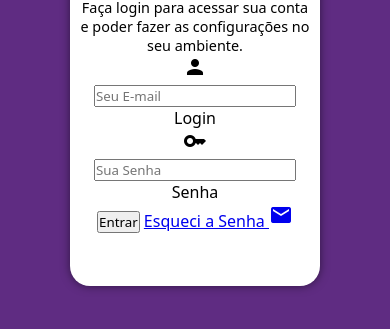
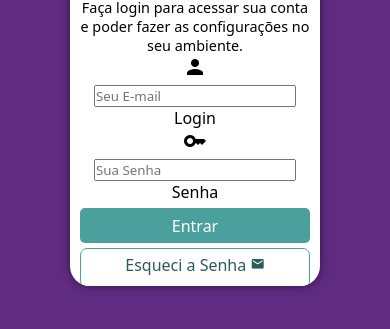
Before and after one commit to Tiago0984/projeto-login, a plain HTML site: page index.html in a window 390 px wide. Shown: the part 411-740 px from the top of the page. Drawn offline with Linux system fonts and the light colour scheme.

Commit message:
ajustes na tela tablet

```diff
--- a/estilos/media-query.css
+++ b/estilos/media-query.css
@@ -29,7 +29,7 @@ Grandes Telas: acima de 1200px
     section#login > div#formulario{
         float: right;
         width: 70%;
-        padding-top: 70px;
+        padding-top: 130px;
     }
 }
 
--- a/estilos/style.css
+++ b/estilos/style.css
@@ -57,3 +57,44 @@ section#login > div#formulario{
 div#formulario > p{
     font-size: 0.9em;
 }
+
+form > input[type=submit]{
+    display: block;
+    font-size: 1em;
+    width: 100%;
+    margin-top: 5px;
+    height: 35px;
+    background-color: #49a09d;
+    color: white;
+    border: none;
+    border-radius: 5px;
+    cursor: pointer;
+}
+
+form > input[type=submit]:hover{
+    background-color: #295c5a;
+}
+
+form > a.botao{
+    display: block;
+    text-align: center;
+    font-size: 1em;
+    width: 100%;
+    height: 40px;
+    background-color: white;
+    border: 1px solid #49a09d;
+    border-radius: 7px;
+    text-decoration: none;
+    color: #295c5a;
+    padding-top: 5px;
+    margin-top: 5px;
+
+}
+
+form > a.botao:hover{
+    background-color: #62dfdb;
+}
+
+form > a.botao > i{
+    font-size: 0.9em;
+}
--- a/index.html
+++ b/index.html
@@ -30,7 +30,7 @@
                         <label for="isenha">Senha</label>
                     </div>
                     <input type="submit" value="Entrar">
-                    <a href="esqueci.html">Esqueci a Senha <i class="material-icons">mail</i></a>
+                    <a href="esqueci.html" class="botao">Esqueci a Senha <i class="material-icons">mail</i></a>
                 </form>
             </div>
         </section>
```
